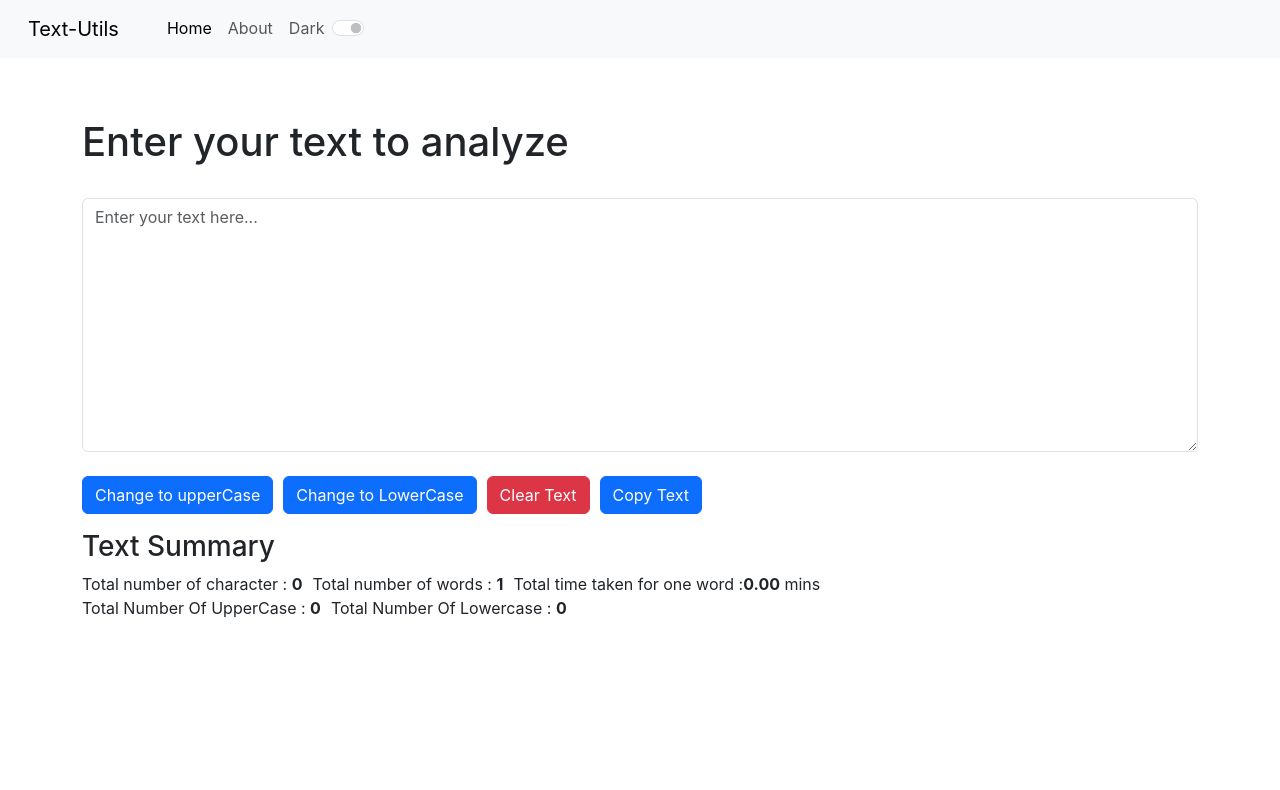
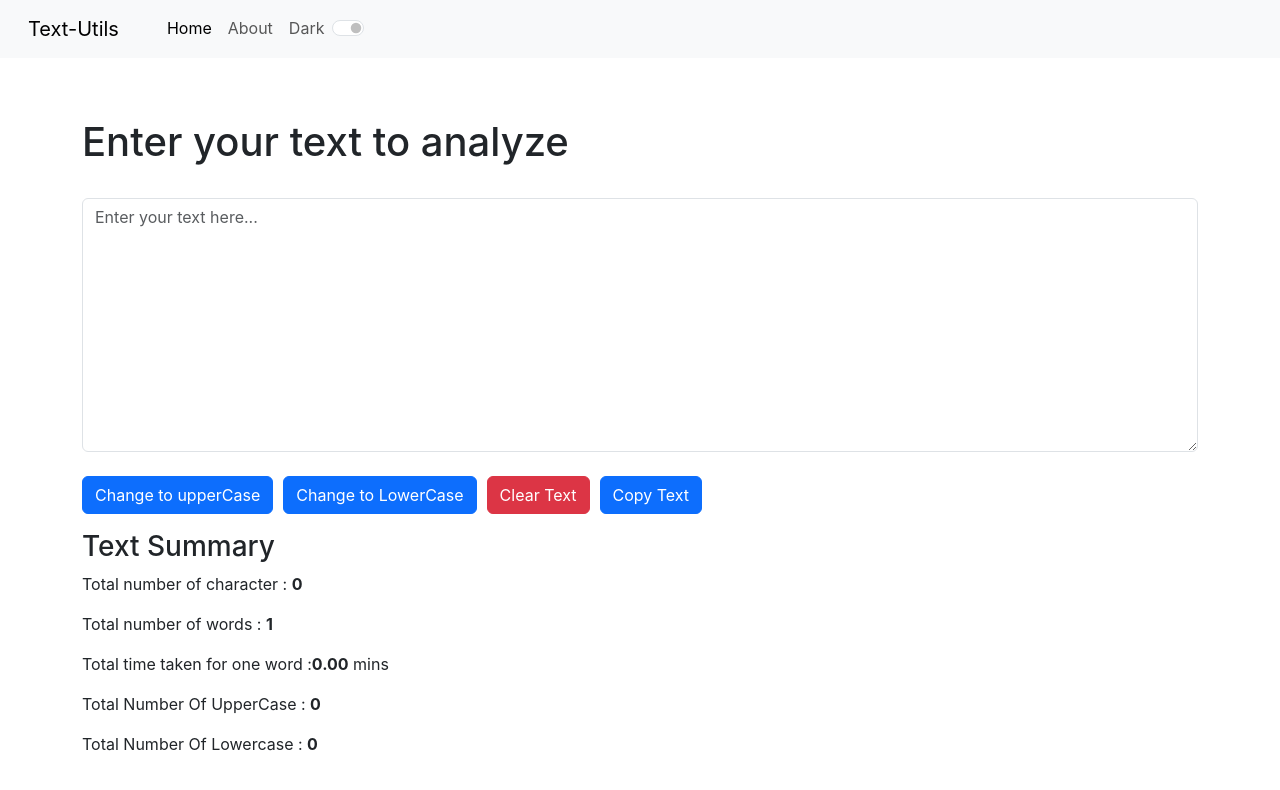
Before and after one commit to Hemanthnb/ReactTutorial, a React (Create React App) app: page / in a window 1280 px wide. Shown: the top 790 px of the page. Built offline with nearby package versions, Linux system fonts and the light colour scheme.

Commit message:
Changed display feature

```diff
--- a/src/Components/Forms.js
+++ b/src/Components/Forms.js
@@ -131,12 +131,12 @@ export default function Form(props){
 </div>
 <div>
     <h3>Text Summary</h3>
-     <p style={{display:"inline",marginRight:"10px"}}>Total number of character : <b>{text.length}</b></p>
-     <p style={{display:"inline",marginRight:"10px"}}>Total number of words : <b>{text.trim().split(/\s+/).length}</b></p>
-     <p style={{display:"inline", marginRight:"10px"}}>Total time taken for one word :<b>{((text.split(" ").length-1)*0.008).toFixed(2)}</b> mins</p>
+     <p style={{marginRight:"10px"}}>Total number of character : <b>{text.length}</b></p>
+     <p style={{marginRight:"10px"}}>Total number of words : <b>{text.trim().split(/\s+/).length}</b></p>
+     <p style={{ marginRight:"10px"}}>Total time taken for one word :<b>{((text.split(" ").length-1)*0.008).toFixed(2)}</b> mins</p>
      <div>
-     <p style={{display:"inline"}}>Total Number Of UpperCase : <b>{upperCount}</b></p>
-     <p style={{display:"inline",marginLeft:"10px"}}>Total Number Of Lowercase : <b>{lowerCount}</b></p>
+     <p>Total Number Of UpperCase : <b>{upperCount}</b></p>
+     <p>Total Number Of Lowercase : <b>{lowerCount}</b></p>
      </div>
 </div>
     </>
```
